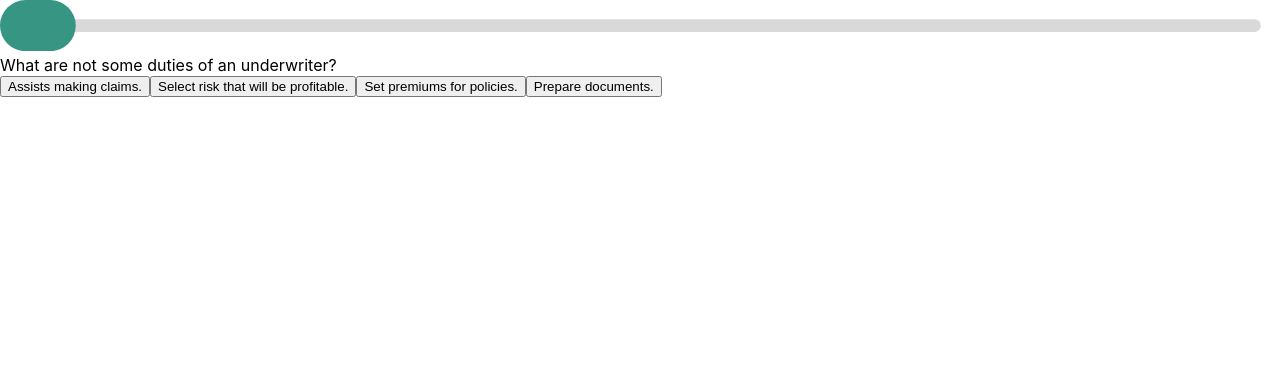
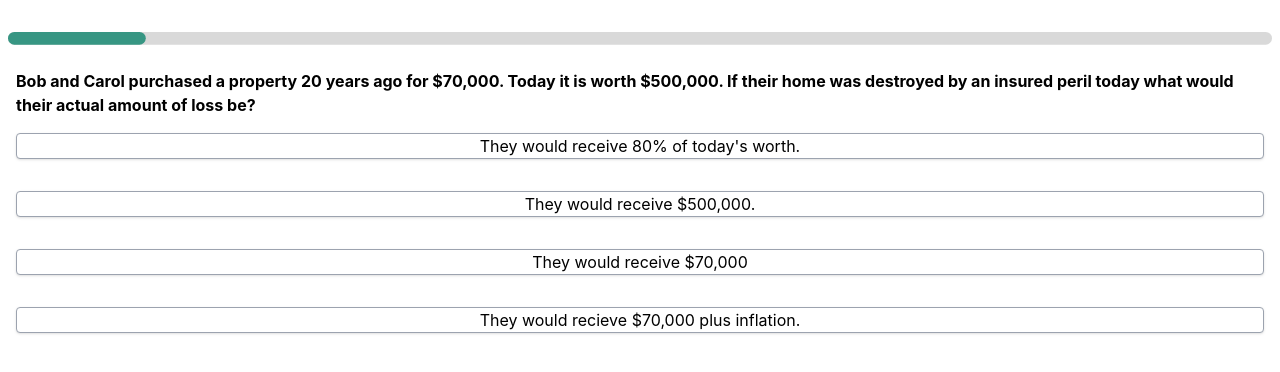
Before and after one commit to revyrob/insuranceQuiz, a React (Create React App) app in the folder insurance-frontend/: page /quiz in a window 1280 px wide. Shown: the top 372 px of the page. Built offline with nearby package versions, Linux system fonts and the light colour scheme.

Commit message:
added some styling but having problems when the user choses the correct answer, it should turn green

```diff
--- a/insurance-frontend/package.json
+++ b/insurance-frontend/package.json
@@ -6,12 +6,14 @@
     "@testing-library/jest-dom": "^5.16.5",
     "@testing-library/react": "^13.4.0",
     "@testing-library/user-event": "^13.5.0",
+    "axios": "^1.3.4",
     "rc-progress": "^3.4.1",
     "react": "^18.2.0",
     "react-dom": "^18.2.0",
     "react-router-dom": "^6.8.2",
     "react-scripts": "5.0.1",
     "sass": "^1.58.3",
+    "tailwind": "^4.0.0",
     "uuid": "^9.0.0",
     "web-vitals": "^2.1.4"
   },
--- a/insurance-frontend/src/App.jsx
+++ b/insurance-frontend/src/App.jsx
@@ -1,4 +1,3 @@
-import './App.scss';
 import { BrowserRouter, Routes, Route } from "react-router-dom";
 import Homepage from './pages/Homepage';
 import Quiz from './pages/Quiz';
@@ -6,6 +5,7 @@ import Quiz from './pages/Quiz';
 
 function App() {
   return (
+
     <BrowserRouter>
     <Routes>
       <Route path="/" element={<Homepage />} />
@@ -13,6 +13,7 @@ function App() {
       <Route path="/quiz" element={<Quiz />} />
     </Routes>
   </BrowserRouter>
+
   );
 }
 
--- a/insurance-frontend/src/components/Final/Final.jsx
+++ /dev/null
@@ -1,26 +0,0 @@
-import React from 'react'
-import { Link } from 'react-router-dom'
-
-export default function Final({ score, text }) {
-  return (
-    <section >
-      <div className="">
-
-        <h2 className="">
-          {Math.floor((score / 50) * 100)}%
-        </h2>
-
-        <p className="">{text}</p>
-        <div className="">
-          <Link to="/">
-            <button className="">
-              {" "}
-              <p className="">{"Home"}</p>
-            </button>
-          </Link>
-        </div>
-      </div>
-
-    </section>
-  )
-}
--- a/insurance-frontend/src/index.scss
+++ b/insurance-frontend/src/index.css
@@ -1,3 +1,8 @@
+
+@tailwind base;
+@tailwind components;
+@tailwind utilities;
+
 body {
   margin: 0;
   font-family: -apple-system, BlinkMacSystemFont, 'Segoe UI', 'Roboto', 'Oxygen',
--- a/insurance-frontend/src/index.js
+++ b/insurance-frontend/src/index.js
@@ -1,6 +1,6 @@
 import React from "react";
 import ReactDOM from "react-dom/client";
-import "./index.scss";
+import "./index.css";
 import App from "./App";
 
 const root = ReactDOM.createRoot(document.getElementById("root"));
--- a/insurance-frontend/src/pages/Final.jsx
+++ b/insurance-frontend/src/pages/Final.jsx
@@ -0,0 +1,26 @@
+import React from 'react'
+import { Link } from 'react-router-dom'
+
+export default function Final({ score, text, questions }) {
+  return (
+    <section className='p-4 h-[400px] flex flex-col items-center justify-evenly' >
+
+
+        <h2 className="text-2xl">
+          {Math.floor((score / questions) * 100)}%
+        </h2>
+
+        <p className="text-2xl font-bold">{text}</p>
+        <div className="">
+          <Link to="/">
+            <button className="g-white hover:bg-gray-100 text-gray-800 font-semibold py-2 px-4 border border-gray-400 rounded shadow">
+              {" "}
+              <p className="">{"Home"}</p>
+            </button>
+          </Link>
+        </div>
+
+
+    </section>
+  )
+}
--- a/insurance-frontend/src/pages/Homepage.jsx
+++ b/insurance-frontend/src/pages/Homepage.jsx
@@ -4,10 +4,10 @@ import { Link } from "react-router-dom";
 
 export default function Homepage() {
   return (
-    <div>
-        <h1>Fundamentals of Insurance Quiz</h1>
+    <section className='p-4 h-[400px] flex flex-col items-center justify-evenly'>
+        <h1 className='text-xl font-semibold'>Fundamentals of Insurance Quiz</h1>
         <h3>50 Random Questions</h3>
-        <Link to='/quiz'><div>Start</div></Link>
-    </div>
+        <Link to='/quiz'><button className='g-white hover:bg-gray-100 text-gray-800 font-semibold py-2 px-4 border border-gray-400 rounded shadow'>Start</button></Link>
+    </section>
   )
 }
--- a/insurance-frontend/src/pages/Quiz.jsx
+++ b/insurance-frontend/src/pages/Quiz.jsx
@@ -2,7 +2,7 @@ import React from 'react'
 import { useState, useEffect } from 'react';
 import { v4 as uuidv4 } from "uuid";
 import data from '../data/questions.json';
-import Final from '../components/Final/Final';
+import Final from '../pages/Final';
 import { Line } from "rc-progress";
 
 export default function Quiz() {
@@ -10,13 +10,13 @@ export default function Quiz() {
   const [questions, setQuestions] = useState("");
   const [currentQuestion, setCurrentQuestion] = useState(0);
   // eslint-disable-next-line no-unused-vars
-  const [_level, setLevel] = useState(0);
   const [score, setScore] = useState(0);
   const [showScore, setShowScore] = useState(false);
   const [answerSelected, setAnswerSelected] = useState(true);
   const [answerCorrect, setAnswerCorrect] = useState(false);
 
-
+  //const for how many questions will be asked
+  const num = 10;
 
   //function that can take in an array and the number of questions required
   //gives a random objects from the array back
@@ -37,7 +37,7 @@ export default function Quiz() {
 //use the getRandom function created with the data and n needed and set the questions
 //to the returened information
  const getQuestions = () =>{
-    setQuestions(getRandom(data, 50));
+    setQuestions(getRandom(data, num));
  }
 
  //run a useEffect with the getQuestions function
@@ -47,7 +47,6 @@ export default function Quiz() {
     // eslint-disable-next-line react-hooks/exhaustive-deps
   }, []);
 
-console.log(questions)
   const handleAnswerOptionClick = (isCorrect, points) => {
     let answerTimer;
     let questionTimer;
@@ -87,8 +86,6 @@ console.log(questions)
       setTimeout(() => setShowScore(true), 300);
     }
   };
-
-
   return (
     <>
       {showScore ? (
@@ -98,6 +95,7 @@ console.log(questions)
             text={
               "You did no pass 😥"
             }
+            questions ={num}
           />
         ) : (
           <Final
@@ -105,24 +103,25 @@ console.log(questions)
             text={
               "You Passed 🥳"
             }
+            questions ={num}
           />
         )
       ) : (
-        <div className="">
+        <div className="pt-8 px-2">
           <div className="">
             <Line
               percent={((currentQuestion + 1) / questions.length) * 100}
-              strokeWidth={4}
+              strokeWidth={1}
               strokeColor="#379683"
             />
           </div>
-          <div className="">
-            <div className="">
+          <div className="px-2 pt-6 flex flex-col flex-wrap w-full">
+            <div className="font-bold">
               {questions && questions[currentQuestion].question}
             </div>
-            <div className="">
+            <div className="flex flex-col bg-red">
               {questions &&
-                questions[currentQuestion].answerOptions.map((answerOption) => (
+                getRandom((questions[currentQuestion].answerOptions),  questions[currentQuestion].answerOptions.length).map((answerOption) => (
                   <button
                     key={uuidv4()}
                     onClick={() =>
@@ -133,8 +132,8 @@ console.log(questions)
                     }
                     className={
                       answerOption.isCorrect && answerSelected && answerCorrect
-                        ? "questions__btn--correct"
-                        : "questions__btn"
+                        ? "border border-gray-400 rounded shadow my-4  hover:border-red-400"
+                        : "border border-gray-400 rounded shadow my-4 bg-white hover:bg-red"
                     }
                   >
                     {answerOption.answer}
--- a/insurance-frontend/src/styles/reset.scss
+++ /dev/null
@@ -1,54 +0,0 @@
-/* http://meyerweb.com/eric/tools/css/reset/
-   v2.0 | 20110126
-   License: none (public domain)
-*/
-@use '../styles/variables' as *;
-
-
-html, body, div, span, applet, object, iframe,
-h1, h2, h3, h4, h5, h6, p, blockquote, pre,
-a, abbr, acronym, address, big, cite, code,
-del, dfn, em, img, ins, kbd, q, s, samp,
-small, strike, strong, sub, sup, tt, var,
-b, u, i, center,
-dl, dt, dd, ol, ul, li,
-fieldset, form, label, legend,
-table, caption, tbody, tfoot, thead, tr, th, td,
-article, aside, canvas, details, embed,
-figure, figcaption, footer, header, hgroup,
-menu, nav, output, ruby, section, summary,
-time, mark, audio, video {
-	margin: 0;
-	padding: 0;
-	border: 0;
-	font-size: 100%;
-	font: inherit;
-	vertical-align: baseline;
-	font-family: $font-primary;
-}
-/* HTML5 display-role reset for older browsers */
-article, aside, details, figcaption, figure,
-footer, header, hgroup, menu, nav, section {
-	display: block;
-}
-body {
-	line-height: 1;
-}
-ol, ul {
-	list-style: none;
-}
-blockquote, q {
-	quotes: none;
-}
-blockquote:before, blockquote:after,
-q:before, q:after {
-	content: '';
-	content: none;
-}
-table {
-	border-collapse: collapse;
-	border-spacing: 0;
-}
-* {
-    box-sizing: border-box;
-}
--- /dev/null
+++ b/insurance-frontend/tailwind.config.js
@@ -0,0 +1,12 @@
+module.exports = {
+  content: ["./src/**/*.{html,js}", "./src/**/*.{js,jsx,ts,tsx}"],
+  plugins: [],
+  theme: {
+    extend: {
+      fontFamily: {},
+      backgroundImage: {},
+      keyframes: {},
+      animation: {},
+    },
+  },
+};
```
Also changed, not shown: insurance-frontend/src/styles/_variables.scss (deleted), 1 other file (tests, documents, lock files or other folders).
